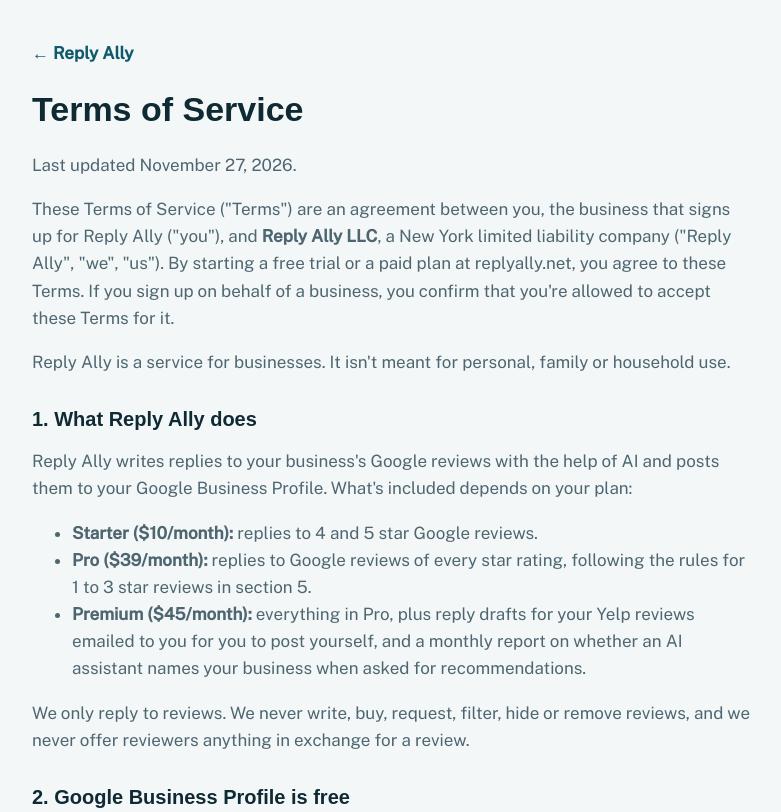
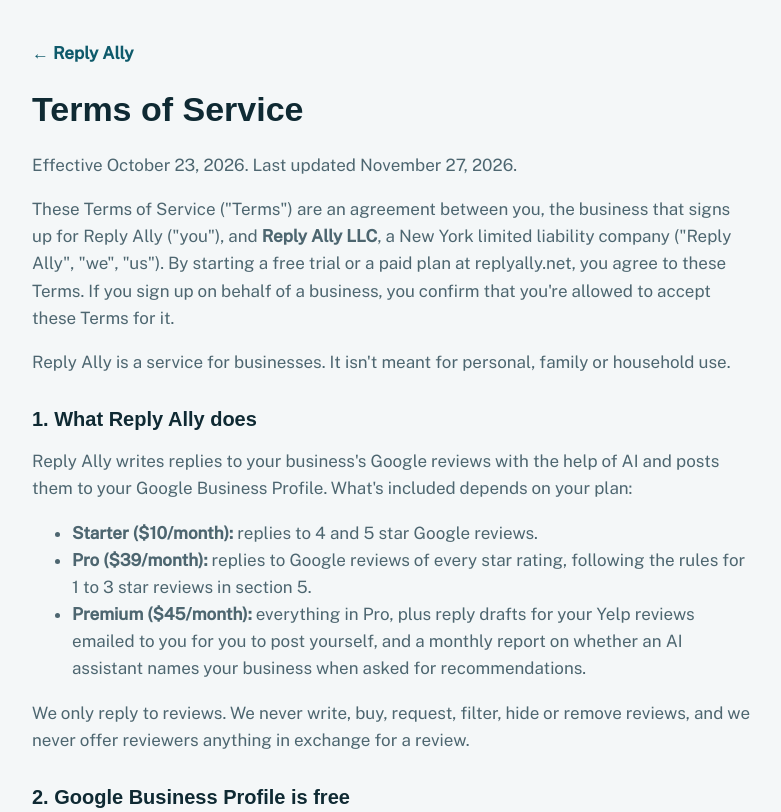
Before and after one commit to kaleisthebest/replyally.net, a plain HTML site: page site/terms.html in a window 1280 px wide. Shown: the top 812 px of the page, without its empty margins (248-1029 px from the left). Drawn offline with nearby package versions, Linux system fonts and the light colour scheme; a web font is replaced by a local one.

Commit message:
Set Terms and Privacy effective date to October 23, 2026
Co-Authored-By: Claude Sonnet 5.5 <noreply@anthropic.com>
Claude-Session: https://claude.ai/code/session_01McYn8gBzUH9egNXboYF1eM

```diff
--- a/site/terms.html
+++ b/site/terms.html
@@ -21,7 +21,7 @@ a { color: var(--harbor); }
 <main>
 <a class="back" href="/">← Reply Ally</a>
 <h1>Terms of Service</h1>
-<p>Last updated November 27, 2026.</p>
+<p>Effective October 23, 2026. Last updated November 27, 2026.</p>
 <p>These Terms of Service ("Terms") are an agreement between you, the business that signs up for Reply Ally ("you"), and <strong>Reply Ally LLC</strong>, a New York limited liability company ("Reply Ally", "we", "us"). By starting a free trial or a paid plan at replyally.net, you agree to these Terms. If you sign up on behalf of a business, you confirm that you're allowed to accept these Terms for it.</p>
 <p>Reply Ally is a service for businesses. It isn't meant for personal, family or household use.</p>
 <h2>1. What Reply Ally does</h2>
```
